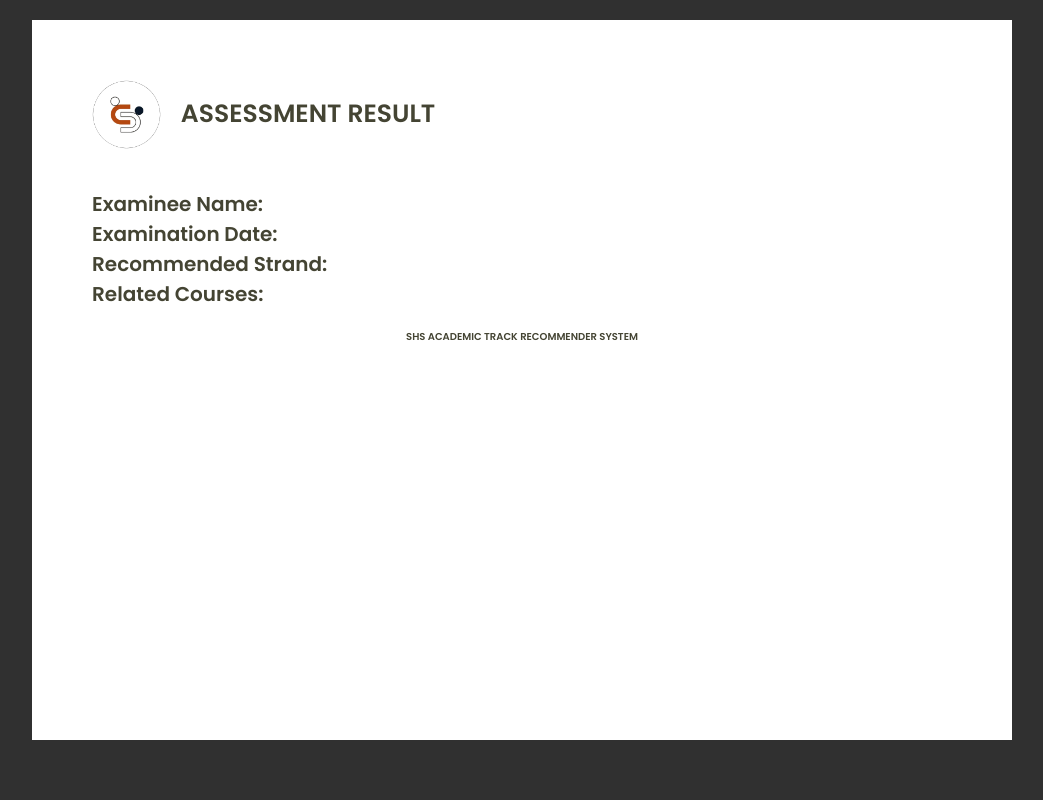
After one commit to christine-lehmann/SHS-Academic-Track-Recommender-System, a PHP site: page /print_result.php in a window 1280 px wide. The commit adds this page. Shown: the whole page, without its empty margins (118-1161 px from the left). Run offline with PHP 8.4, Linux system fonts and the light colour scheme.

Commit message:
added print page, edit gsa exam, changes in UI

```diff
--- a/about.php
+++ b/about.php
@@ -29,7 +29,7 @@
         <a href="home.php">HOME</a>
         <a href="about.php">ABOUT</a>
         <a href="tracks.php">STRANDS</a>
-        <a href="test_form.php">ASSESSMENT</a>
+        <a href="guide.php">ASSESSMENT</a>
         <a href="faqs.php">FAQS</a>
 
     </nav>
@@ -89,7 +89,7 @@
         </div>
 </section>
 
-<section class ="about2" style="background-color: #a1be74">
+<section class ="about2" style="background-color: #e2e8f0">
     <div class="row">
         <div class="image">
             <h2>What are the domains measured in the </h2>
--- a/css/about.css
+++ b/css/about.css
@@ -1,7 +1,7 @@
 .about{
     max-height: 100vh;
     background:url(../images/pattern-hexagon.png) no-repeat;
-    background-color: #fcca5f;
+    background-color: #f8f9fa;
     background-position: center;
     background-size: cover;
     padding-bottom: 130px;
--- a/css/faqs.css
+++ b/css/faqs.css
@@ -17,7 +17,7 @@
     display: flex;
     align-items: center;
     background:url(../images/pattern-hexagon.png) no-repeat;
-    background-color: rgb(231, 229, 252);
+    background-color: #e2e8f0;
     background-position: center;
     background-size: cover;
     gap:4rem;
--- /dev/null
+++ b/css/print_result.css
@@ -0,0 +1,53 @@
+*{
+    font-family: 'Poppins', sans-serif;
+    margin:0; padding:0;
+    box-sizing: border-box;
+    outline: none; border:none;
+    text-decoration: none;
+    text-transform: capitalize;
+    transition: all .2s linear;
+}
+
+.print{
+    padding-left: 150px;
+    padding-right: 150px;
+    height: 100vh;
+    background-color: rgb(48, 48, 48);
+}
+
+.print .container{
+    background-color: #fff;
+    padding: 40px;
+    height: 90vh;
+}
+
+.print .container .row{
+    display: flex;
+    align-items: center;
+    flex-wrap: wrap;
+    padding: 20px;
+}
+
+.print .container .row img{
+    align-items: center;
+    width: 8%;
+    /* padding: 10px; */
+    margin-right: 20px;
+}
+
+.print .container .row h3{
+    font-size: 25px;
+    color: #443;
+}
+
+.print .container .row .column h2{
+    font-size: 20px;
+    color: #443;
+}
+
+.print .container .footer h1{
+    font-size: 10px;
+    color: #443;
+    text-align: center;
+    align-self: flex-end;
+}
--- a/css/style.css
+++ b/css/style.css
@@ -12,7 +12,6 @@ a {
 	justify-content: space-around;
 	align-items: center;
 	padding: 20px;
-
 }
 
 .intro-details {
@@ -23,8 +22,8 @@ a {
 	padding: 10px;
 	line-height: 30px;
 	word-spacing: 8px;
+}
 
-}
 .header {
 	color:  #3B5998;
 	font-size: 2.2em;
--- a/home.php
+++ b/home.php
@@ -29,7 +29,7 @@
         <a href="home.php">HOME</a>
         <a href="about.php">ABOUT</a>
         <a href="tracks.php">STRANDS</a>
-        <a href="test_form.php">ASSESSMENT</a>
+        <a href="guide.php">ASSESSMENT</a>
         <a href="faqs.php">FAQS</a>
 
     </nav>
@@ -47,7 +47,7 @@
         <div class="content" >
             <h3>Want to know which SHS Strand is best for you?</h3>
             <p>The Academic Tracks Recommender will help you find a track that suits you best.</p>
-            <a href="index.php" class="btn">Take quiz now!</a>
+            <a href="guide.php" class="btn">Take quiz now!</a>
         </div>
 
         <div class="image">
--- /dev/null
+++ b/print_result.php
@@ -0,0 +1,45 @@
+<!DOCTYPE html>
+<html lang="en">
+<head>
+    <meta charset="UTF-8">
+    <meta http-equiv="X-UA-Compatible" content="IE=edge">
+    <meta name="viewport" content="width=device-width, initial-scale=1.0">
+    <title>Academic Track Recommender</title>
+    <link rel="shortcut icon" type="image/x-icon" href="image/logo.png" />
+    <link rel="stylesheet" href="https://unpkg.com/swiper@7/swiper-bundle.min.css" />
+
+    <!-- font awesome cdn link  -->
+    <link rel="stylesheet" href="https://cdnjs.cloudflare.com/ajax/libs/font-awesome/5.15.4/css/all.min.css">
+
+    <!-- custom css file link  -->
+    <link rel="stylesheet" href="css/print_result.css">
+    <link rel="stylesheet" href="css/styles.css">
+</head>
+    <body>
+
+        <section class="print" id="print">
+            <div class="container">
+                <div class="row">
+                    <!-- logo -->
+                    <img src="images/SaTRSlogo1.png" alt="img">
+                    <h3>ASSESSMENT RESULT</h3>
+                </div>
+
+                <div class="row">
+                    <div class="column">
+                        <h2>Examinee name:</h2>
+                        <h2>examination date:</h2>
+                        <h2>recommended strand:</h2>
+                        <h2>related courses:</h2>
+                    </div>
+                </div>
+
+                <div class="footer">
+                    <h1>SHS ACADEMIC TRACK RECOMMENDER SYSTEM</h1>
+                </div>
+
+            </div>
+        </div>
+
+    </body>
+</html>
--- a/tracks.php
+++ b/tracks.php
@@ -30,7 +30,7 @@
          <a href="home.php">HOME</a>
          <a href="about.php">ABOUT</a>
          <a href="tracks.php">STRANDS</a>
-         <a href="index.php">ASSESSMENT</a>
+         <a href="guide.php">ASSESSMENT</a>
          <a href="faqs.php">FAQS</a>
 
       </nav>
```
Also changed, not shown: css/guide.css (+6 -4 lines), css/index.css (+68 -4 lines), guide.php (+6 -6 lines), index.php (+37 -13 lines), images/SaTRS.png (added), images/SaTRS2.png (added), images/SaTRSlogo.png (added), images/SaTRSlogo1.png (added), images/logo.png (added), printresult.html (added).
